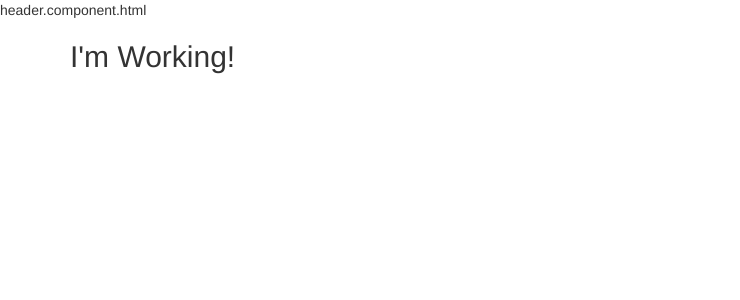
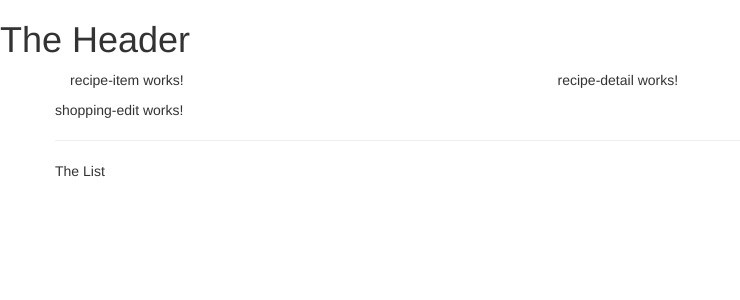
Before and after one commit to sanjevscet/recipe-project, an Angular app: page / in a window 1280 px wide. Shown: the top 300 px of the page, without its empty margins (0-740 px from the left). Built offline with nearby package versions, Linux system fonts and the light colour scheme.

Commit message:
Chap 005 completed

```diff
--- a/src/app/app.component.html
+++ b/src/app/app.component.html
@@ -3,7 +3,9 @@
 <div class="container">
   <div class="row">
     <div class="col-sm-12">
-      <h2>I'm Working!</h2>
+      <app-recipes></app-recipes>
+      <app-shopping-list></app-shopping-list>
+      <!-- <h2>I'm Working!</h2> -->
     </div>
   </div>
 </div>
--- a/src/app/header/header.component.html
+++ b/src/app/header/header.component.html
@@ -1 +1 @@
-header.component.html
+<h1>The Header</h1>
--- a/src/app/recipes/recipe-list/recipe-list.component.html
+++ b/src/app/recipes/recipe-list/recipe-list.component.html
@@ -1 +1 @@
-<p>recipe-list works!</p>
+<app-recipe-item></app-recipe-item>
--- a/src/app/recipes/recipes.component.html
+++ b/src/app/recipes/recipes.component.html
@@ -1 +1,8 @@
-<p>recipes works!</p>
+<div class="row">
+    <div class="col-md-5">
+        <app-recipe-list></app-recipe-list>
+    </div>
+    <div class="col-md-7">
+        <app-recipe-detail></app-recipe-detail>
+    </div>
+</div>
--- a/src/app/shopping-list/shopping-list.component.html
+++ b/src/app/shopping-list/shopping-list.component.html
@@ -1 +1,7 @@
-<p>shopping-list works!</p>
+<div class="row">
+    <div class="xs-10">
+        <app-shopping-edit></app-shopping-edit>
+        <hr />
+        <p>The List</p>
+    </div>
+</div>
```
